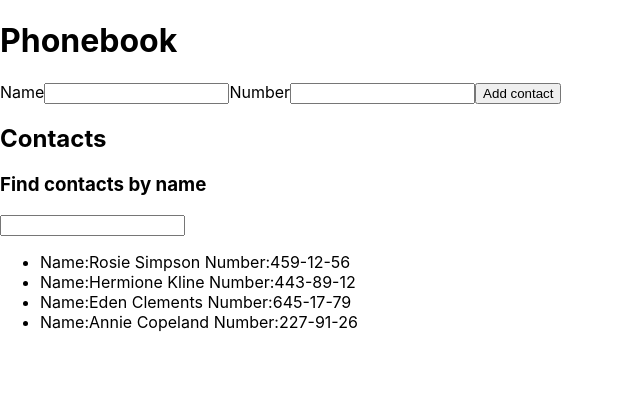
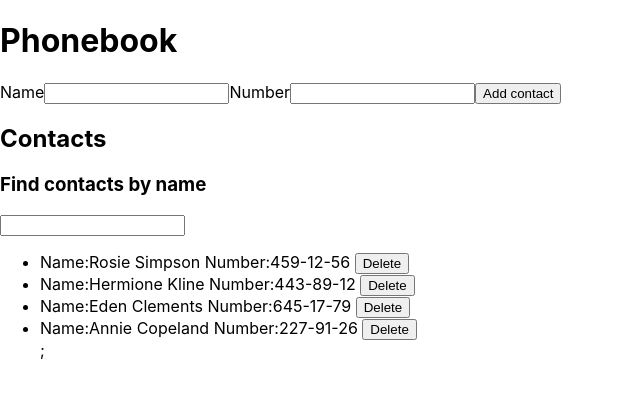
Before and after one commit to Olena-Milham/goit-react-hw-02-phonebook, a React (Create React App) app: page / in a window 1280 px wide. Shown: the top 398 px of the page, without its empty margins (0-640 px from the left). Built offline with nearby package versions, Linux system fonts and the light colour scheme.

Commit message:
add onDelete

```diff
--- a/src/App.jsx
+++ b/src/App.jsx
@@ -52,6 +52,12 @@ const normilezedFilter=filter.toLowerCase();
     contact.name.toLowerCase().includes(normilezedFilter));
 };
 
+deleteContact = contactId => {
+  this.setState(prevState => ({
+    contacts: prevState.contacts.filter(contact => contact.id !== contactId),
+  }));
+};
+
   render() {
 
 // const normilezedFilter=this.state.filter.toLowerCase();
@@ -68,9 +74,7 @@ const filteredContacts=this.getFilteredContacts();
 
         <h2>Contacts</h2>
           <Filter value={this.state.filter} onChange={this.changeFilter}/>
-          <ContactList options={filteredContacts}  />
-
-
+          <ContactList options={filteredContacts} onDeleteContact={this.deleteContact} />
       </>
     );
   }
--- a/src/components/ContactList/ContactList.jsx
+++ b/src/components/ContactList/ContactList.jsx
@@ -1,16 +1,15 @@
 import { Item } from "./Item/Item";
 
-export const ContactList = ({options})=>(
+export const ContactList = ({options, onDeleteContact})=>(
 
     <ul options={options}>
         {options.map(item=>(
  <Item
  item={item}
  key={item.id}
+ onDeleteContact={onDeleteContact}
   />
-        ))}
+        ))};
 
     </ul>
 )
-
-// options=contacts or submit data (?)
--- a/src/components/ContactList/Item/Item.jsx
+++ b/src/components/ContactList/Item/Item.jsx
@@ -1,8 +1,11 @@
 
 
-export const Item = ({item}) =>(
+export const Item = ({item}, onDeleteContact) =>(
     <li >
  <span>Name:{item.name} </span>
  <span>Number:{item.number} </span>
+ <button type="button" onClick={() => onDeleteContact(item.id)}>
+    Delete
+</button>
   </li>
 )
```
